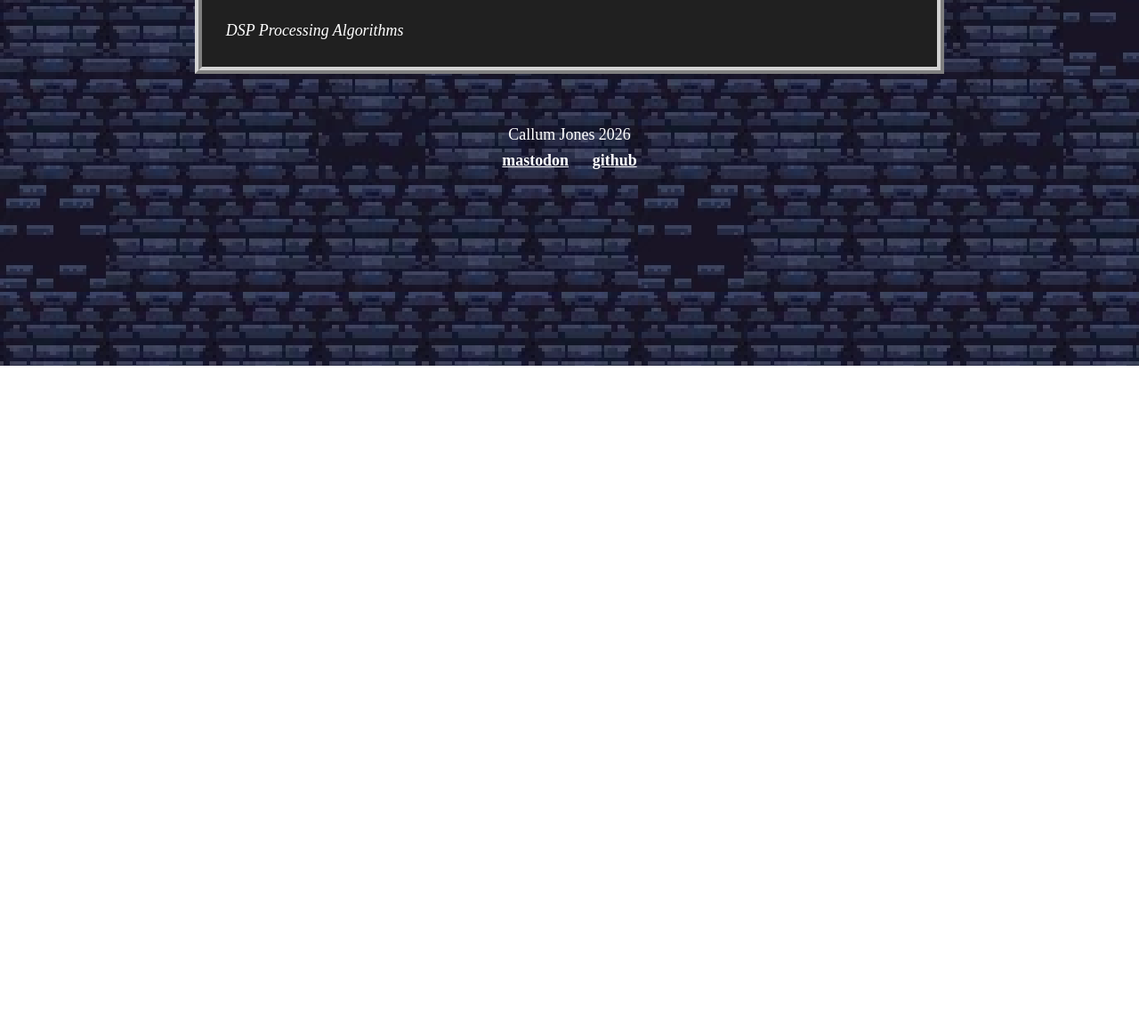
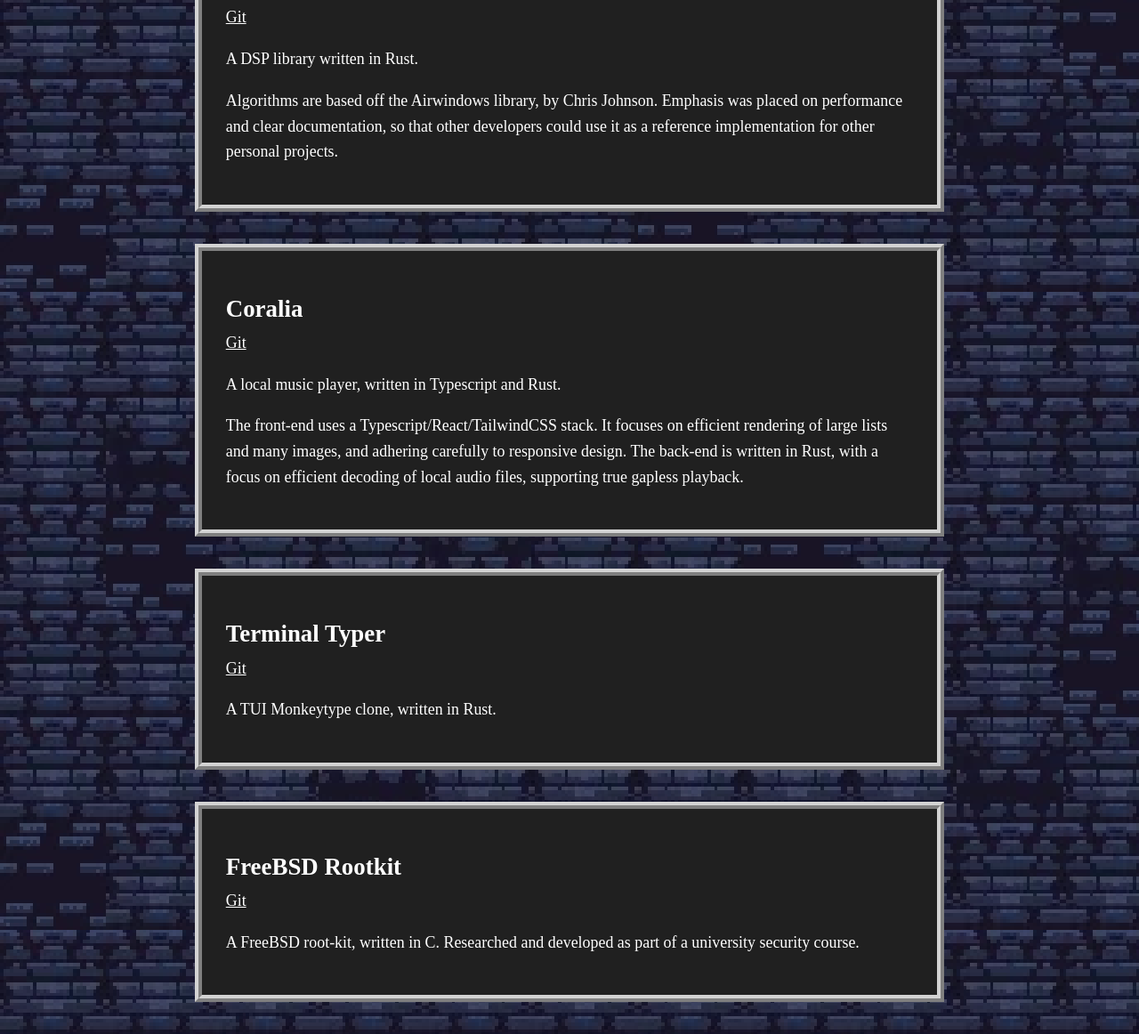
Before and after one commit to callum-jones19/personal_site, a plain HTML site: page projects.html in a window 1280 px wide. Shown: the part 389-1551 px from the top of the page at 89% size. Before the commit the page ends 800 px from the top, so only its background shows below. Drawn offline with Linux system fonts and the light colour scheme.

Commit message:
Begin adding projects

```diff
--- a/index.css
+++ b/index.css
@@ -85,6 +85,14 @@ footer {
 
 .project-contents {
 
+}
+
+.project-header {
+	margin-bottom: 0.3em;
+}
+
+.project-contents a {
+	font-weight: normal;
 }
 
 .topheader {
--- a/projects.html
+++ b/projects.html
@@ -24,8 +24,52 @@
 				</div>
 				<div class="project-body">
 					<div class="project-contents">
-						<h2>Leadlight</h2>
-						<i>DSP Processing Algorithms</i>
+						<h2 class="project-header">Leadlight</h2>
+						<a href="https://github.com/callum-jones19/leadlight">Git</a>
+						<p>
+							A DSP library written in Rust.
+						</p>
+						<p>
+							Algorithms are based off the Airwindows library, by
+							Chris Johnson. Emphasis was placed on performance and clear documentation, so that
+							other developers could use it as a reference implementation for other personal
+							projects.
+						</p>
+					</div>
+				</div>
+				<div class="project-body">
+					<div class="project-contents">
+						<h2 class="project-header">Coralia</h2>
+						<a href="https://github.com/callum-jones19/coralia">Git</a>
+						<p>
+							A local music player, written in Typescript and Rust.
+						</p>
+						<p>
+							The front-end uses a Typescript/React/TailwindCSS stack.
+							It focuses on efficient rendering of large
+							lists and many images, and adhering carefully to responsive design. The back-end
+							is written in Rust, with a focus on efficient decoding of local audio files,
+							supporting true gapless playback.
+						</p>
+					</div>
+				</div>
+				<div class="project-body">
+					<div class="project-contents">
+						<h2 class="project-header">Terminal Typer</h2>
+						<a href="">Git</a>
+						<p>
+							A TUI Monkeytype clone, written in Rust.
+						</p>
+					</div>
+				</div>
+				<div class="project-body">
+					<div class="project-contents">
+						<h2 class="project-header">FreeBSD Rootkit</h2>
+						<a href="">Git</a>
+						<p>
+							A FreeBSD root-kit, written in C. Researched and developed as part of a university
+							security course.
+						</p>
 					</div>
 				</div>
 			</div>
```
